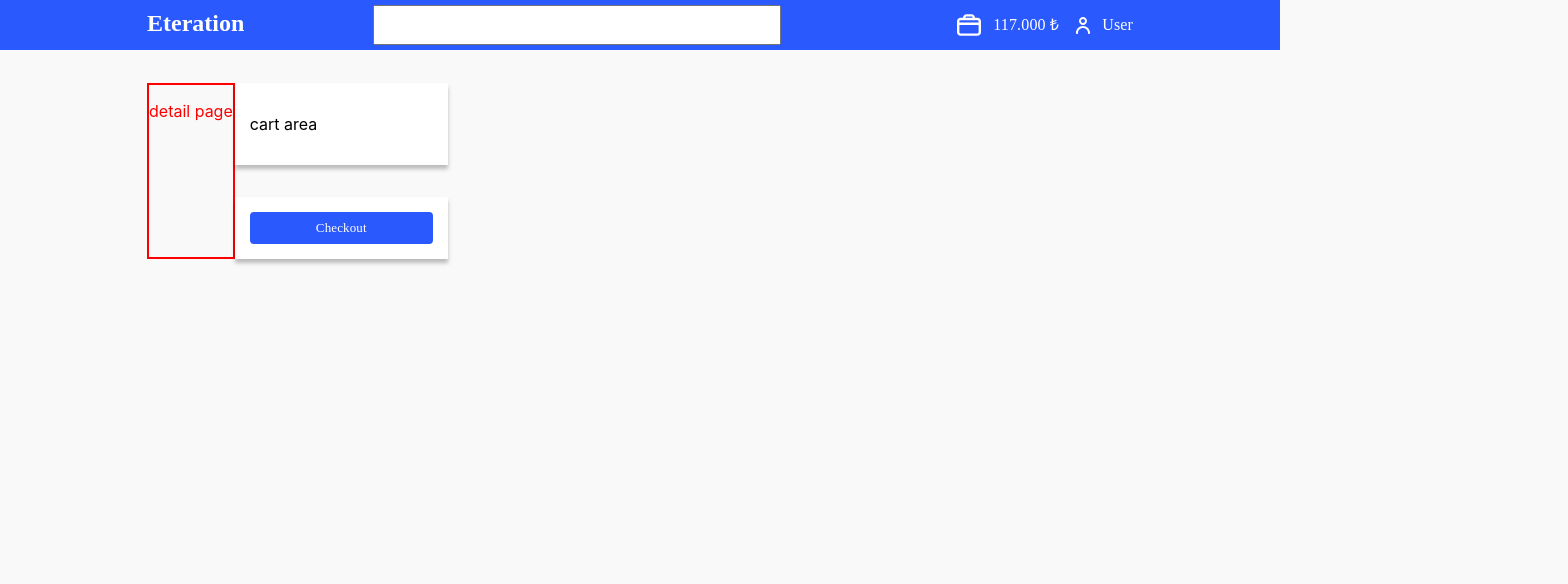
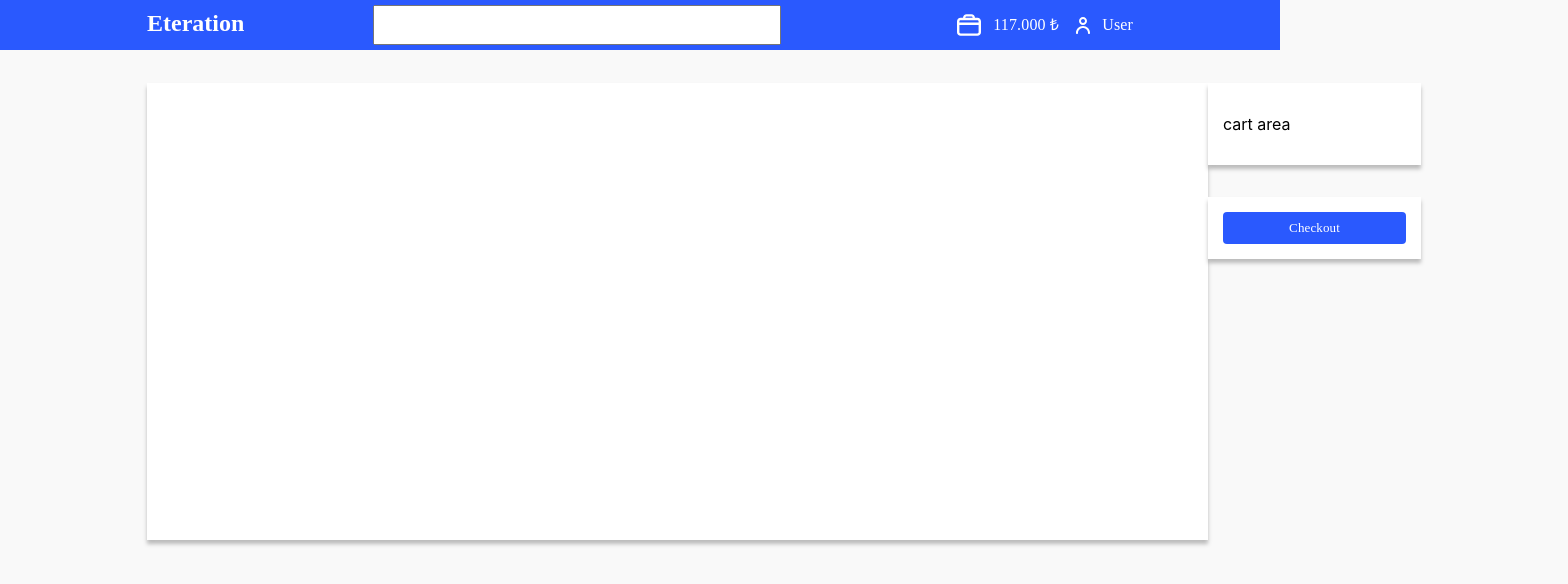
Before and after one commit to vis-cognitionis/e-commerce-basic, a React (Create React App) app: page /detail/1 in a window 1280 px wide. Shown: the top 584 px of the page, 1568 px wide, since content can reach past the window. Built offline with nearby package versions, Linux system fonts and the light colour scheme.

Commit message:
Add detail_card

```diff
--- /dev/null
+++ b/src/core/components/cards/detail_card.tsx
@@ -0,0 +1,22 @@
+import React from "react";
+import { Box, styled, BoxProps } from "@mui/material";
+import { colors } from "core/contants/colors";
+
+const DetailCardContainer = styled(Box)<BoxProps>(() => ({
+  display: "flex",
+  flexDirection: "row",
+  alignItems: "flex-start",
+  padding: "10px",
+  gap: "10px",
+  position: "relative",
+  width: "1061px",
+  height: "457px",
+  background: colors.background,
+  boxShadow: "0px 4px 4px rgba(0, 0, 0, 0.25)",
+  boxSizing: "border-box",
+}));
+
+const DetailCard = () => {
+  return <DetailCardContainer></DetailCardContainer>;
+};
+export default DetailCard;
--- a/src/view/routes/detail.tsx
+++ b/src/view/routes/detail.tsx
@@ -1,13 +1,7 @@
 import React from "react";
+import DetailCard from "core/components/cards/detail_card";
+
 const Detail = () => {
-  return (
-    <div
-      style={{
-        border: "2px solid red",
-      }}
-    >
-      <p style={{ color: "red" }}>detail page </p>
-    </div>
-  );
+  return <DetailCard />;
 };
 export default Detail;
--- a/src/view/routes/root.tsx
+++ b/src/view/routes/root.tsx
@@ -8,7 +8,7 @@ export default function Root() {
   return (
     <>
       <Header />
-      <Stack direction="row">
+      <Stack direction="row" justifyContent={"space-between"}>
         <Stack direction="row" pt={"83px"} pl={"147px"}>
           <Outlet />
         </Stack>
```
Also changed, not shown: src/core/components/cards/product_card.tsx (+2 -9 lines).
